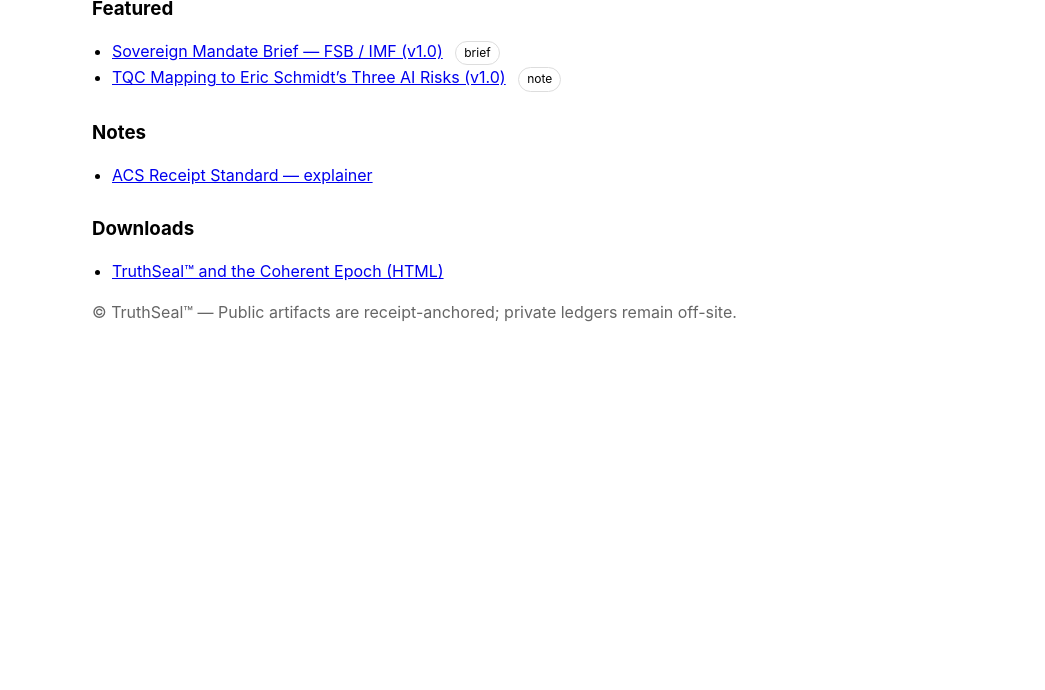
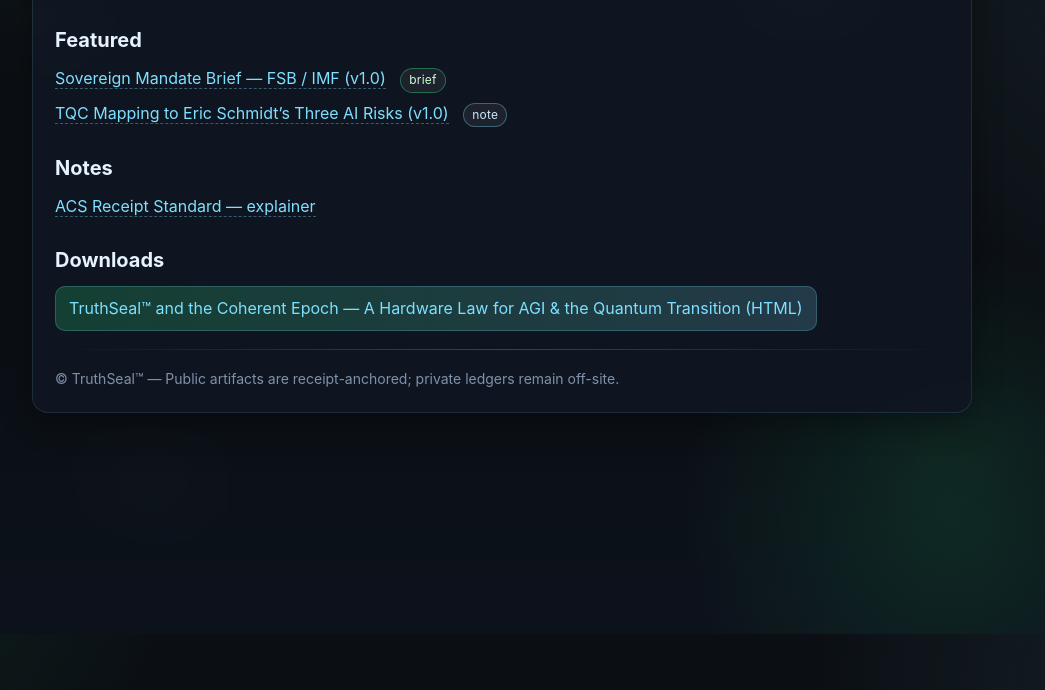
Before and after one commit to truthsealai-spec/truthsealai-spec.github.io, a plain HTML site: page docs/index.html in a window 1280 px wide. Shown: the part 166-856 px from the top of the page, without its empty margins (138-1183 px from the left). Before the commit the page ends 800 px from the top, so only its background shows below. Drawn offline with Linux system fonts and the light colour scheme.

Commit message:
docs/index.html: apply dark neon theme with badges and download button

```diff
--- a/docs/index.html
+++ b/docs/index.html
@@ -1,21 +1,88 @@
 <!doctype html>
 <html lang="en">
-<meta charset="utf-8">
-<meta name="viewport" content="width=device-width,initial-scale=1">
+<head>
+  <meta charset="utf-8" />
+  <meta name="viewport" content="width=device-width,initial-scale=1" />
   <title>TruthSeal™ Public Library</title>
   <style>
-  body{max-width:820px;margin:40px auto;padding:0 18px;font:16px/1.55 -apple-system,BlinkMacSystemFont,Segoe UI,Roboto,Helvetica,Arial}
-  h1{font-size:32px;margin:.2em 0 .6em} h3{margin:1.4em 0 .4em}
-  .muted{color:#666} .tag{display:inline-block;font-size:12px;border:1px solid #ddd;border-radius:999px;padding:2px 8px;margin-left:8px}
-  ul{padding-left:20px}
+    :root{
+      --bg:#0b0f14;
+      --panel:#0f1520;
+      --ink:#e6f2ff;
+      --muted:#7f91aa;
+      --green:#2bff88;
+      --blue:#7ee0ff;
+      --chip:rgba(255,255,255,.06);
+    }
+    *{box-sizing:border-box}
+    html,body{height:100%}
+    body{
+      margin:0;color:var(--ink);
+      background:
+        radial-gradient(60vw 60vw at -10% -20%, rgba(43,255,136,.10), transparent 60%),
+        radial-gradient(60vw 60vw at 110% 10%, rgba(126,224,255,.10), transparent 60%),
+        radial-gradient(35vw 35vw at 85% 85%, rgba(43,255,136,.10), transparent 60%),
+        linear-gradient(180deg,#0b0f14 0%,#0b0f14 60%,#0c121b 100%);
+      font:16px/1.55 -apple-system,BlinkMacSystemFont,"Segoe UI",Roboto,Ubuntu,"Helvetica Neue",Arial,"Noto Sans",sans-serif;
+    }
+    .wrap{max-width:980px;margin:56px auto;padding:0 20px}
+    .card{
+      background:var(--panel);
+      border:1px solid rgba(126,224,255,.12);
+      border-radius:16px;padding:22px 22px 8px;
+      box-shadow:0 10px 30px rgba(0,0,0,.35)
+    }
+    h1{font-size:42px;line-height:1.1;margin:0 0 10px;font-weight:800;letter-spacing:-.02em}
+    h1 .mark{background:linear-gradient(90deg,var(--green),var(--blue));
+      -webkit-background-clip:text;background-clip:text;color:transparent}
+    .lead{color:var(--muted);margin:0 0 28px;font-size:18px}
+    h3{margin:26px 0 10px;font-size:20px}
+    ul{list-style:none;padding:0;margin:0 0 18px}
+    li{margin:8px 0}
+    a{color:var(--blue);text-decoration:none;border-bottom:1px dashed rgba(126,224,255,.35)}
+    a:hover{border-bottom-color:transparent;text-shadow:0 0 14px rgba(126,224,255,.35)}
+    .badge{display:inline-block;margin-left:10px;padding:2px 8px;
+      border:1px solid rgba(255,255,255,.15);border-radius:999px;font-size:12px;letter-spacing:.2px;
+      background:var(--chip);color:#cfe8ff}
+    .badge.brief{border-color:rgba(43,255,136,.35);color:#ccffd6}
+    .badge.note{border-color:rgba(126,224,255,.35)}
+    .download a{display:inline-block;padding:10px 14px;border-radius:10px;border:none;
+      background:linear-gradient(90deg,rgba(43,255,136,.18),rgba(126,224,255,.18));
+      box-shadow:inset 0 0 0 1px rgba(126,224,255,.22);transition:.15s transform ease}
+    .download a:hover{transform:translateY(-1px);
+      box-shadow:inset 0 0 0 1px rgba(126,224,255,.35),0 10px 24px rgba(126,224,255,.06)}
+    .footer{color:var(--muted);font-size:14px;margin-top:18px}
+    .graffiti{
+      position:fixed;inset:0;pointer-events:none;opacity:.15;mix-blend-mode:screen;
+      -webkit-mask-image:radial-gradient(50% 50% at 50% 50%, #000 65%, transparent 100%);
+              mask-image:radial-gradient(50% 50% at 50% 50%, #000 65%, transparent 100%);
+      background-image:
+        radial-gradient(120px 40px at 12% 22%, rgba(43,255,136,.45) 0%, transparent 60%),
+        radial-gradient(70px 30px  at 74% 18%, rgba(126,224,255,.55) 0%, transparent 60%),
+        radial-gradient(160px 60px at 88% 78%, rgba(43,255,136,.45) 0%, transparent 60%),
+        radial-gradient(90px 38px  at 22% 82%, rgba(126,224,255,.50) 0%, transparent 60%);
+      filter: blur(24px);
+    }
+    hr{border:0;height:1px;background:linear-gradient(90deg,transparent,rgba(126,224,255,.25),transparent);margin:18px 0}
   </style>
-<h1>TruthSeal™ Public Library</h1>
-<p class="muted">Curated public documents for partners and regulators. Core classified materials remain private.</p>
+</head>
+<body>
+  <div class="graffiti"></div>
+  <div class="wrap">
+    <div class="card">
+      <h1><span class="mark">TruthSeal™</span> Public Library</h1>
+      <p class="lead">Curated public documents for partners and regulators. Core classified materials remain private.</p>
 
       <h3>Featured</h3>
       <ul>
-  <li><a href="/docs/briefs/FSB_IMF_Sovereign_Mandate_Brief_v1.0.md">Sovereign Mandate Brief — FSB / IMF (v1.0)</a> <span class="tag">brief</span></li>
-  <li><a href="/docs/briefs/Schmidt_Threats_Mapping_v1.0.md">TQC Mapping to Eric Schmidt’s Three AI Risks (v1.0)</a> <span class="tag">note</span></li>
+        <li>
+          <a href="/docs/briefs/FSB_IMF_Sovereign_Mandate_v1.0.html">Sovereign Mandate Brief — FSB / IMF (v1.0)</a>
+          <span class="badge brief">brief</span>
+        </li>
+        <li>
+          <a href="/docs/briefs/Schmidt_Threats_Mapping_v1.0.html">TQC Mapping to Eric Schmidt’s Three AI Risks (v1.0)</a>
+          <span class="badge note">note</span>
+        </li>
       </ul>
 
       <h3>Notes</h3>
@@ -24,11 +91,17 @@
       </ul>
 
       <h3>Downloads</h3>
-<ul>
-  <li><a href="/docs/pdf/TruthSeal_Coherent_Epoch.html">TruthSeal™ and the Coherent Epoch (HTML)</a></li>
-  <!-- When the real PDF is uploaded, swap to the line below and remove this comment -->
-  <!-- <li><a href="/docs/pdf/TruthSeal_Coherent_Epoch_v1.0.pdf" download>TruthSeal™ and the Coherent Epoch (PDF)</a></li> -->
+      <ul class="download">
+        <li>
+          <a href="/docs/pdf/TruthSeal_Coherent_Epoch.html">
+            TruthSeal™ and the Coherent Epoch — A Hardware Law for AGI &amp; the Quantum Transition (HTML)
+          </a>
+        </li>
       </ul>
 
-<p class="muted">© TruthSeal™ — Public artifacts are receipt-anchored; private ledgers remain off-site.</p>
+      <hr>
+      <p class="footer">© TruthSeal™ — Public artifacts are receipt-anchored; private ledgers remain off-site.</p>
+    </div>
+  </div>
+</body>
 </html>
```
Lines whose indentation alone changed are shown as unchanged.
